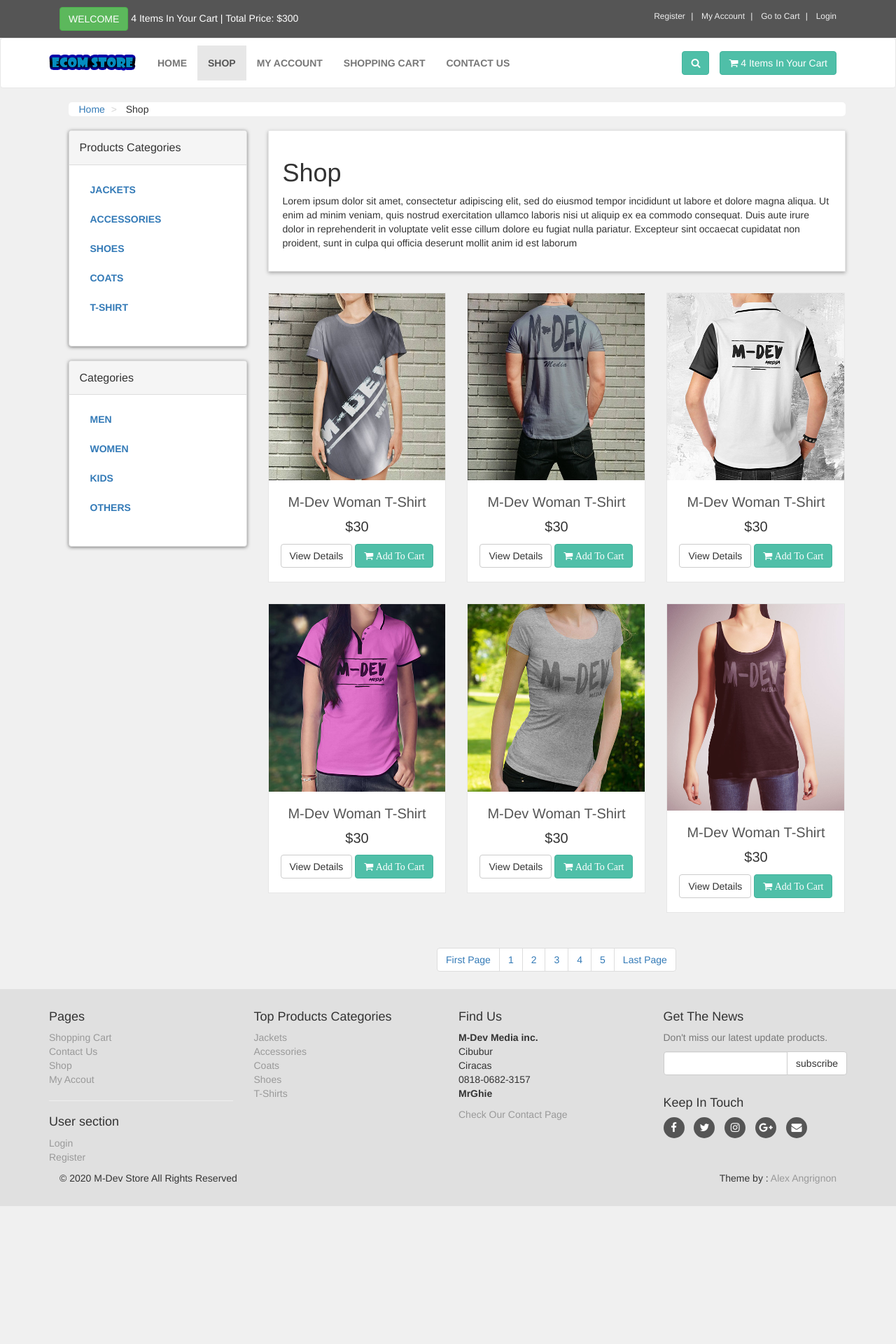
After one commit to alexangria1992/PHP-Commerce, a PHP site: page /shop.php in a window 1280 px wide. The commit adds this page. Shown: the top 1920 px of the page at 70% size. Run offline with PHP 8.4, Linux system fonts and the light colour scheme.

Commit message:
Created Shop Page

```diff
--- /dev/null
+++ b/includes/sidebar.php
@@ -0,0 +1,30 @@
+<div class="panel panel-default sidebar-menu">
+    <div class="panel-heading">
+        <h3 class="panel-title">Products Categories</h3>
+    </div>
+    <div class="panel-body">
+        <ul class="nav nav-pills nav-stacked category-menu">
+            <li><a href="">Jackets</a></li>
+            <li><a href="">Accessories</a></li>
+            <li><a href="">Shoes</a></li>
+            <li><a href="">Coats</a></li>
+            <li><a href="">T-Shirt</a></li>
+
+        </ul>
+    </div>
+</div>
+    <div class="panel panel-default sidebar-menu">
+    <div class="panel-heading">
+        <h3 class="panel-title">Categories</h3>
+    </div>
+    <div class="panel-body">
+        <ul class="nav nav-pills nav-stacked category-menu">
+            <li><a href="">Men</a></li>
+            <li><a href="">Women</a></li>
+            <li><a href="">Kids</a></li>
+            <li><a href="">Others</a></li>
+
+
+        </ul>
+    </div>
+</div>
--- /dev/null
+++ b/shop.php
@@ -0,0 +1,290 @@
+<!DOCTYPE html>
+<html lang="en">
+<head>
+    <meta charset="UTF-8">
+    <meta name="viewport" content="width=device-width, initial-scale-1">
+    <title>M-Dev-Store</title>
+    <link rel="stylesheet" href="styles/bootstrap-337.min.css">
+    <link rel="stylesheet" href="font-awesome/css/font-awesome.min.css">
+    <link rel="stylesheet" href="styles/style.css">
+
+</head>
+<body>
+<div id="top">
+ <div class="container">
+ <div class="col-md-6 offer">
+     <a href="" class="btn btn-success btn-sn">Welcome</a>
+     <a href="checkout.php">4 Items In Your Cart | Total Price: $300</a>
+ </div>
+ <div class="col-md-6">
+     <ul class="menu">
+         <li>
+             <a href="customer_register.php">Register</a>
+         </li>
+         <li>
+             <a href="checkout.php">My Account</a>
+         </li>
+         <li>
+             <a href="cart.php">Go to Cart</a>
+         </li>
+         <li>
+             <a href="checkout.php">Login</a>
+         </li>
+     </ul>
+ </div>
+</div>
+
+</div>
+<div id="navbar" class="navbar navbar-default">
+    <div class="container">
+        <div class="navbar-header">
+            <a href="index.php" class="navbar-brand home">
+                <img src="images/1ecom-store-logo.png" alt="M-dev-Store Logo" class="hidden-xs">
+                <img src="images/1ecom-store-logo-mobile.png" alt="M-dev-Store Logo Mobile" class="visible-xs">
+            </a>
+            <button class="navbar-toggle" data-toggle="collapse" data-target="#navigation">
+                <span class="sr-only">Toggle Naviagtion</span>
+                <i class="fa fa-align-justify"></i>
+            </button>
+            <button class="navbar-toggle" data-toggle="collapse" data-target="#search">
+                <span class="sr-only">Toggle Search</span>
+                <i class="fa fa-search" aria-hidden="true"></i>
+            </button>
+        </div>
+        <div class="navbar-collapse collapse" id="navigation">
+            <div class="padding-nav">
+                <ul class="nav navbar-nav left">
+                    <li >
+                        <a href="index.php">Home</a>
+                    </li>
+                    <li class="active">
+                        <a href="shop.php">Shop</a>
+                    </li>
+                    <li>
+                        <a href="checkout.php">My Account</a>
+                    </li>
+                    <li>
+                        <a href="cart.php">Shopping Cart</a>
+                    </li>
+                    <li>
+                        <a href="contact.php">Contact Us</a>
+                    </li>
+
+                </ul>
+            </div>
+            <a href="cart.php" class="btn navbar-btn btn-primary right">
+                <i class="fa fa-shopping-cart"></i>
+                <span>4 Items In Your Cart</span>
+            </a>
+            <div class="navbar-collapse collapse right">
+                <button class="btn btn-primary navbar-btn" type="button" data-toggle="collapse" data-target="#search">
+                  <span class="sr-only">Toggle Search</span>
+                  <i class="fa fa-search" aria-hidden="true"></i>
+                </button>
+            </div>
+            <div class="collapse clearfix" id="search">
+             <form method="get" action="results.php" class="navbar-form">
+              <div class="input-group">
+                  <input type="text" class="form-control" placeholder="Search" name="user_query" required>
+                  <span class="input-group-btn">
+                  <button class="btn btn-primary" type="submit" name="search" value="Search">
+                      <i class="fa fa-search" aria-hidden="true"></i>
+                  </button>
+                  </span>
+              </div>
+             </form>
+            </div>
+        </div>
+    </div>
+</div>
+
+<div id="content">
+    <div class="container">
+        <div class="col-md-12">
+            <ul class="breadcrumb">
+                <li><a href="index.php">Home</a></li>
+                <li>
+                    Shop
+                </li>
+            </ul>
+        </div>
+        <div class="col-md-3">
+        <?php
+
+include("includes/sidebar.php");
+
+?>
+
+        </div>
+        <div class="col-md-9">
+            <div class="box">
+                <h1>Shop</h1>
+                <p>
+                Lorem ipsum dolor sit amet, consectetur adipiscing elit, sed do eiusmod tempor incididunt ut labore et dolore magna aliqua. Ut enim ad minim veniam, quis nostrud exercitation ullamco laboris nisi ut aliquip ex ea commodo consequat. Duis aute irure dolor in reprehenderit in voluptate velit esse cillum dolore eu fugiat nulla pariatur. Excepteur sint occaecat cupidatat non proident, sunt in culpa qui officia deserunt mollit anim id est laborum
+                </p>
+            </div>
+            <div class="row">
+                <div class="col-md-4 col-sm-6 center-responsive">
+                <div class="product">
+                <a href="details.php">
+                    <img class="img-responsive" src="admin_area/product_images/product-1.jpg" alt="Product 1">
+                </a>
+                <div class="text">
+                    <h3>
+                        <a href="details.php">
+                            M-Dev Woman T-Shirt
+                        </a>
+                    </h3>
+                    <p class="price">$30</p>
+                    <p class="button">
+                        <a href="details.php" class="btn btn-default">View Details</a>
+                        <a href="details.php" class="btn btn-primary">
+                            <i class="fa fa-shopping-cart">
+                                Add To Cart
+                            </i>
+                        </a>
+                    </p>
+                </div>
+            </div>
+                </div>
+                <div class="col-md-4 col-sm-6 center-responsive">
+                <div class="product">
+                <a href="details.php">
+                    <img class="img-responsive" src="admin_area/product_images/product-2.jpg" alt="Product 1">
+                </a>
+                <div class="text">
+                    <h3>
+                        <a href="details.php">
+                            M-Dev Woman T-Shirt
+                        </a>
+                    </h3>
+                    <p class="price">$30</p>
+                    <p class="button">
+                        <a href="details.php" class="btn btn-default">View Details</a>
+                        <a href="details.php" class="btn btn-primary">
+                            <i class="fa fa-shopping-cart">
+                                Add To Cart
+                            </i>
+                        </a>
+                    </p>
+                </div>
+            </div>
+                </div>
+                <div class="col-md-4 col-sm-6 center-responsive">
+                <div class="product">
+                <a href="details.php">
+                    <img class="img-responsive" src="admin_area/product_images/Product-3b.jpg" alt="Product 1">
+                </a>
+                <div class="text">
+                    <h3>
+                        <a href="details.php">
+                            M-Dev Woman T-Shirt
+                        </a>
+                    </h3>
+                    <p class="price">$30</p>
+                    <p class="button">
+                        <a href="details.php" class="btn btn-default">View Details</a>
+                        <a href="details.php" class="btn btn-primary">
+                            <i class="fa fa-shopping-cart">
+                                Add To Cart
+                            </i>
+                        </a>
+                    </p>
+                </div>
+            </div>
+                </div>
+                <div class="col-md-4 col-sm-6 center-responsive">
+                <div class="product">
+                <a href="details.php">
+                    <img class="img-responsive" src="admin_area/product_images/Product-4a.jpg" alt="Product 1">
+                </a>
+                <div class="text">
+                    <h3>
+                        <a href="details.php">
+                            M-Dev Woman T-Shirt
+                        </a>
+                    </h3>
+                    <p class="price">$30</p>
+                    <p class="button">
+                        <a href="details.php" class="btn btn-default">View Details</a>
+                        <a href="details.php" class="btn btn-primary">
+                            <i class="fa fa-shopping-cart">
+                                Add To Cart
+                            </i>
+                        </a>
+                    </p>
+                </div>
+            </div>
+                </div>
+                <div class="col-md-4 col-sm-6 center-responsive">
+                <div class="product">
+                <a href="details.php">
+                    <img class="img-responsive" src="admin_area/product_images/Product-5a.jpg" alt="Product 1">
+                </a>
+                <div class="text">
+                    <h3>
+                        <a href="details.php">
+                            M-Dev Woman T-Shirt
+                        </a>
+                    </h3>
+                    <p class="price">$30</p>
+                    <p class="button">
+                        <a href="details.php" class="btn btn-default">View Details</a>
+                        <a href="details.php" class="btn btn-primary">
+                            <i class="fa fa-shopping-cart">
+                                Add To Cart
+                            </i>
+                        </a>
+                    </p>
+                </div>
+            </div>
+                </div>
+                <div class="col-md-4 col-sm-6 center-responsive">
+                <div class="product">
+                <a href="details.php">
+                    <img class="img-responsive" src="admin_area/product_images/Product-6a.jpg" alt="Product 1">
+                </a>
+                <div class="text">
+                    <h3>
+                        <a href="details.php">
+                            M-Dev Woman T-Shirt
+                        </a>
+                    </h3>
+                    <p class="price">$30</p>
+                    <p class="button">
+                        <a href="details.php" class="btn btn-default">View Details</a>
+                        <a href="details.php" class="btn btn-primary">
+                            <i class="fa fa-shopping-cart">
+                                Add To Cart
+                            </i>
+                        </a>
+                    </p>
+                </div>
+            </div>
+                </div>
+               </div>
+               <center>
+                   <ul class="pagination">
+                       <li><a href="#">First Page</a></li>
+                       <li><a href="#">1</a></li>
+                       <li><a href="#">2</a></li>
+                       <li><a href="#">3</a></li>
+                       <li><a href="#">4</a></li>
+                       <li><a href="#">5</a></li>
+                       <li><a href="#">Last Page</a></li>
+                   </ul>
+               </center>
+             </div>
+         </div>
+        </div>
+<?php
+
+include("includes/footer.php");
+
+?>
+
+    <script src="js/jquery-331.min.js"></script>
+    <script src="js/bootstrap-337.min.js"></script>
+
+</body>
+</html>
--- a/styles/style.css
+++ b/styles/style.css
@@ -236,6 +236,59 @@ body {
     color: rgb(85, 85, 85);
 }
 
+.breadcrumb {
+    padding: 0px 15px;
+    margin-bottom: 20px;
+    background: #ffffff;
+    border-radius: 5px;
+    box-shadpw: 0px 1px 5px rgba(0, 0, 0, .5);
+}
+
+.breadcrumb>li+li:before {
+    content: ">\00a0";
+    color: #cccccccc;
+}
+
+@media(max-width:991px) {
+    .breadcrumb {
+        padding: 8px 0px;
+        text-align: center;
+    }
+}
+
+#content .panel.sidebar-menu {
+    box-sizing: border-box;
+    box-shadow: 0px 1px 5px rgba(0, 0, 0, .5);
+}
+
+#content .panel.sidebar-menu ul.nav.category-menu {
+    margin-bottom: 20px;
+}
+
+#content .panel.sidebar-menu ul.nav.category-menu li a {
+    text-transform: uppercase;
+    font-weight: 600;
+}
+
+#content .panel.sidebar-menu h3 {
+    padding: 5px 0px;
+    margin: 0px;
+}
+
+@media(max-width:768px) {
+    .center-responsive {
+        width: 70%;
+        margin: 0px auto;
+    }
+}
+
+@media(max-width:550px) {
+    .center-responsive {
+        width: 95%;
+        margin: 0px auto;
+    }
+}
+
 #footer {
     background: #e0e0e0;
     padding: 20px 0;
```
Also changed, not shown: admin_area/product_images/Product-3b.jpg (added), admin_area/product_images/Product-4a.jpg (added), admin_area/product_images/Product-5a.jpg (added), admin_area/product_images/Product-6a.jpg (added).
